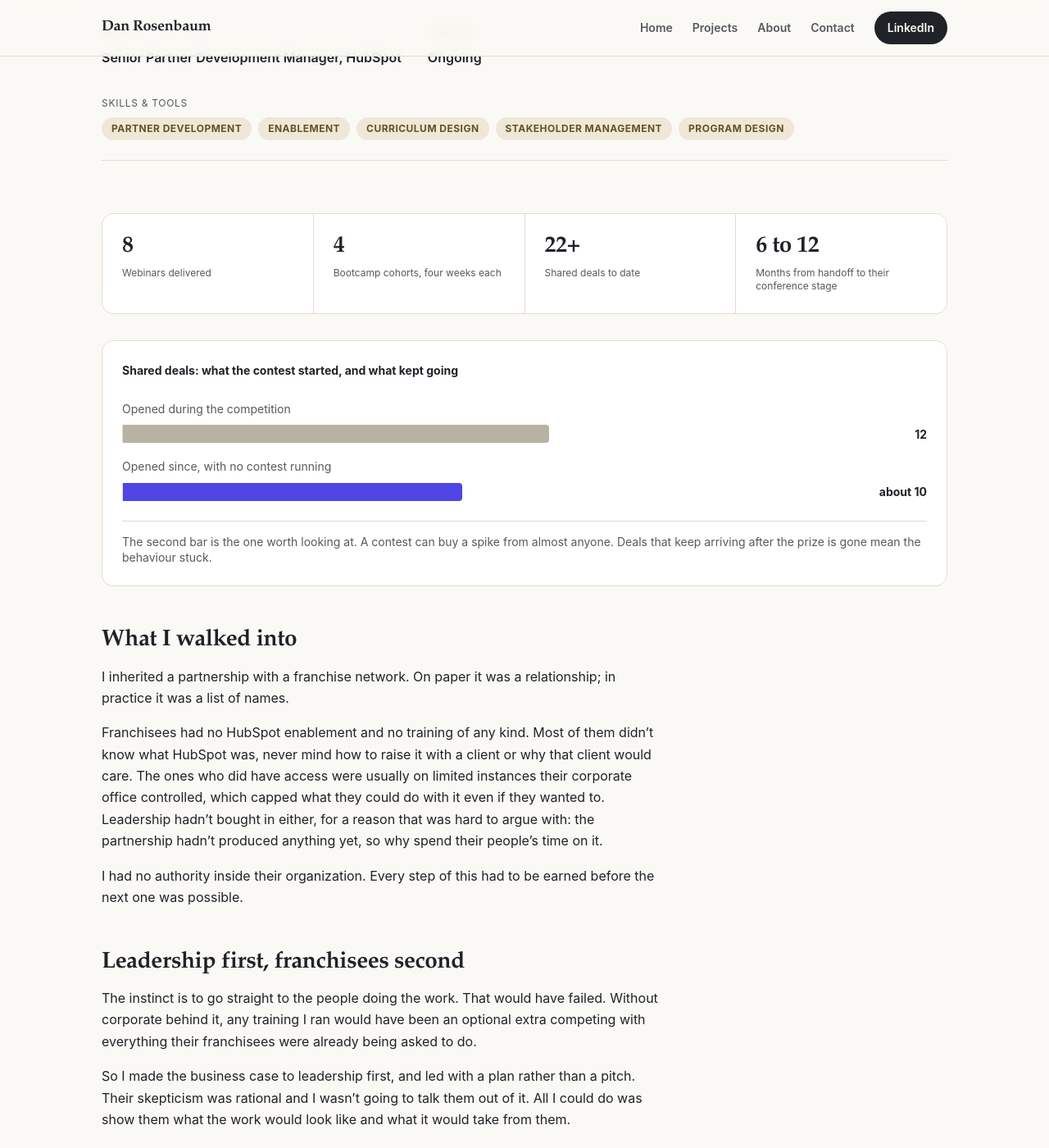
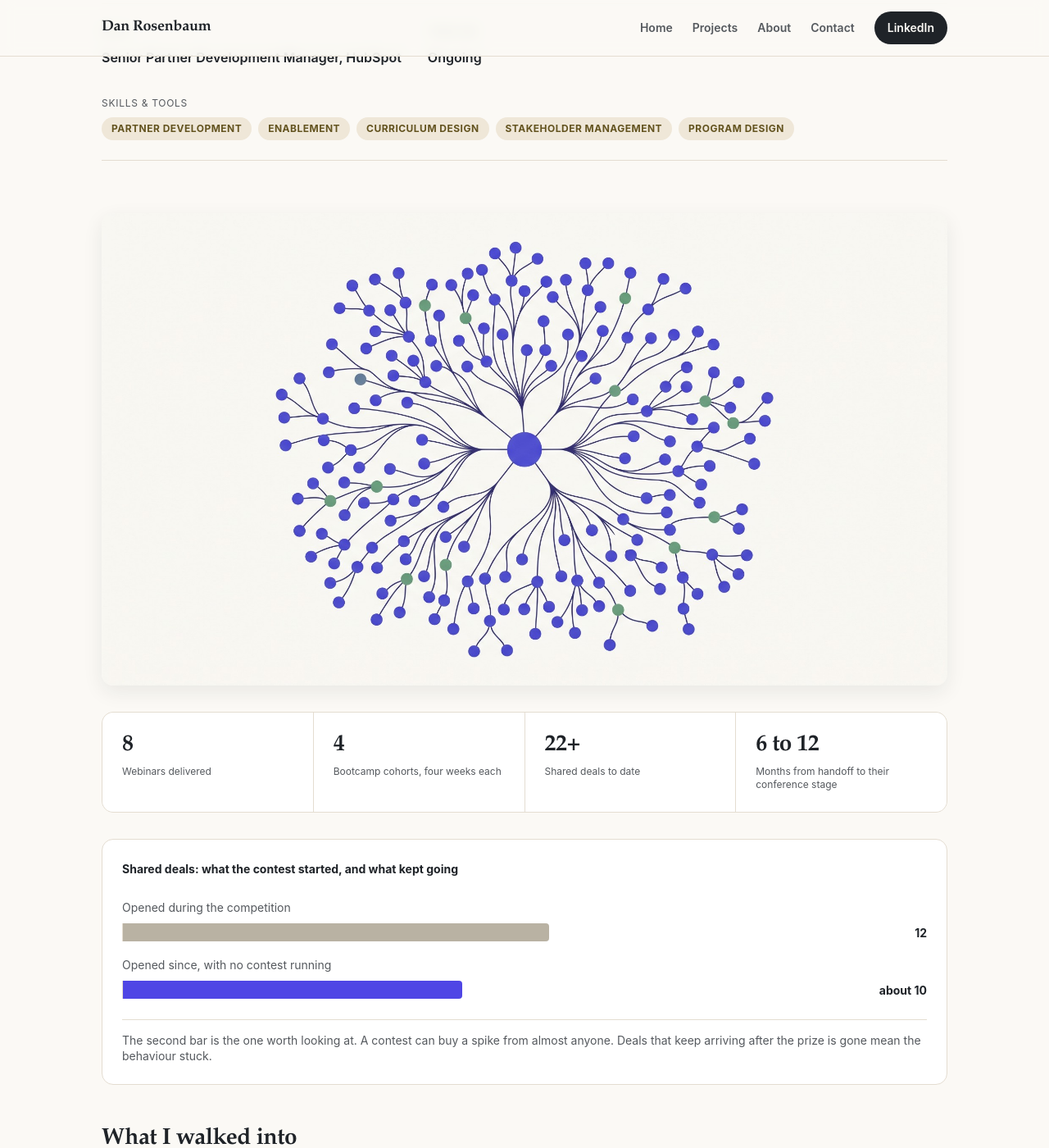
Before and after one commit to drosenbaum1794/portfolio, a Jekyll site: the page built from _projects/influence-without-authority.md, in a window 1280 px wide and 1400 px high, scrolled down 394 px. Shown: the whole window at 82% size. Built offline with Jekyll 4.4.1, drawn with Linux system fonts in a browser that asks for light colours.

Commit message:
Give the influence project a hero image and a card thumbnail
Adds a `hero` slot to the project layout, sitting between the header and
the stats. A video goes after the numbers because it is something the
reader chooses to go and watch; a still image works as an anchor for the
top of the page, so it goes above them.

Natural height rather than a fixed ratio, so a wide graphic and a tall
screenshot both render without cropping. Driven by front matter, so it is
available to any project rather than special-cased here, and absent from
the other five pages because none of them set it.

Same file serves as the card thumbnail. At 1.792 against the card's 1.778
the crop takes 0.8% off the width.

Real alt text rather than an empty one: the diagram carries the argument
of the page, so someone using a screen reader should get it too.

Co-Authored-By: Claude Opus 5 <noreply@anthropic.com>

```diff
--- a/_layouts/project.html
+++ b/_layouts/project.html
@@ -31,6 +31,17 @@ layout: default
     </div>
     {% endif %}
   </header>
+
+  {% if page.hero %}
+  {% comment %}
+    Sits above the numbers rather than below them. A project with a video
+    puts that after the stats, but a still image is an anchor for the top of
+    the page rather than something the reader goes looking for.
+  {% endcomment %}
+  <figure class="project__hero">
+    <img src="{{ page.hero | relative_url }}" alt="{{ page.hero_alt | default: page.title }}">
+  </figure>
+  {% endif %}
 
   {% if page.stats %}{% include stat-row.html stats=page.stats %}{% endif %}
   {% if page.chart %}{% include chart-bars.html chart=page.chart %}{% endif %}
--- a/_projects/influence-without-authority.md
+++ b/_projects/influence-without-authority.md
@@ -5,6 +5,9 @@ role: "Senior Partner Development Manager, HubSpot"
 period: "Ongoing"
 order: 3
 featured: true
+thumbnail: /assets/images/influence-network.jpg
+hero: /assets/images/influence-network.jpg
+hero_alt: "A network diagram: one node at the centre, connected outward through branching lines to well over a hundred smaller unlabelled nodes"
 card_note: "Partner anonymized"
 tags: [Partnerships, Enablement, Change Management]
 skills: [Partner Development, Enablement, Curriculum Design, Stakeholder Management, Program Design]
--- a/assets/css/main.scss
+++ b/assets/css/main.scss
@@ -636,6 +636,17 @@ ul { margin: 0; padding: 0; list-style: none; }
 
 .project__links { display: flex; gap: var(--space-3); margin-bottom: var(--space-6); flex-wrap: wrap; }
 
+/* Optional hero image. Add `hero:` to a project's front matter, plus
+   `hero_alt:` for the description. Natural height rather than a fixed ratio,
+   so a wide graphic and a tall screenshot both render uncropped. */
+.project__hero { margin: var(--space-6) 0; }
+.project__hero img {
+  width: 100%;
+  height: auto;
+  border-radius: var(--radius);
+  box-shadow: var(--shadow-md);
+}
+
 .project__video { margin: var(--space-6) 0; }
 .video-embed {
   position: relative;
```
Also changed, not shown: README.md, assets/images/influence-network.jpg (added).
